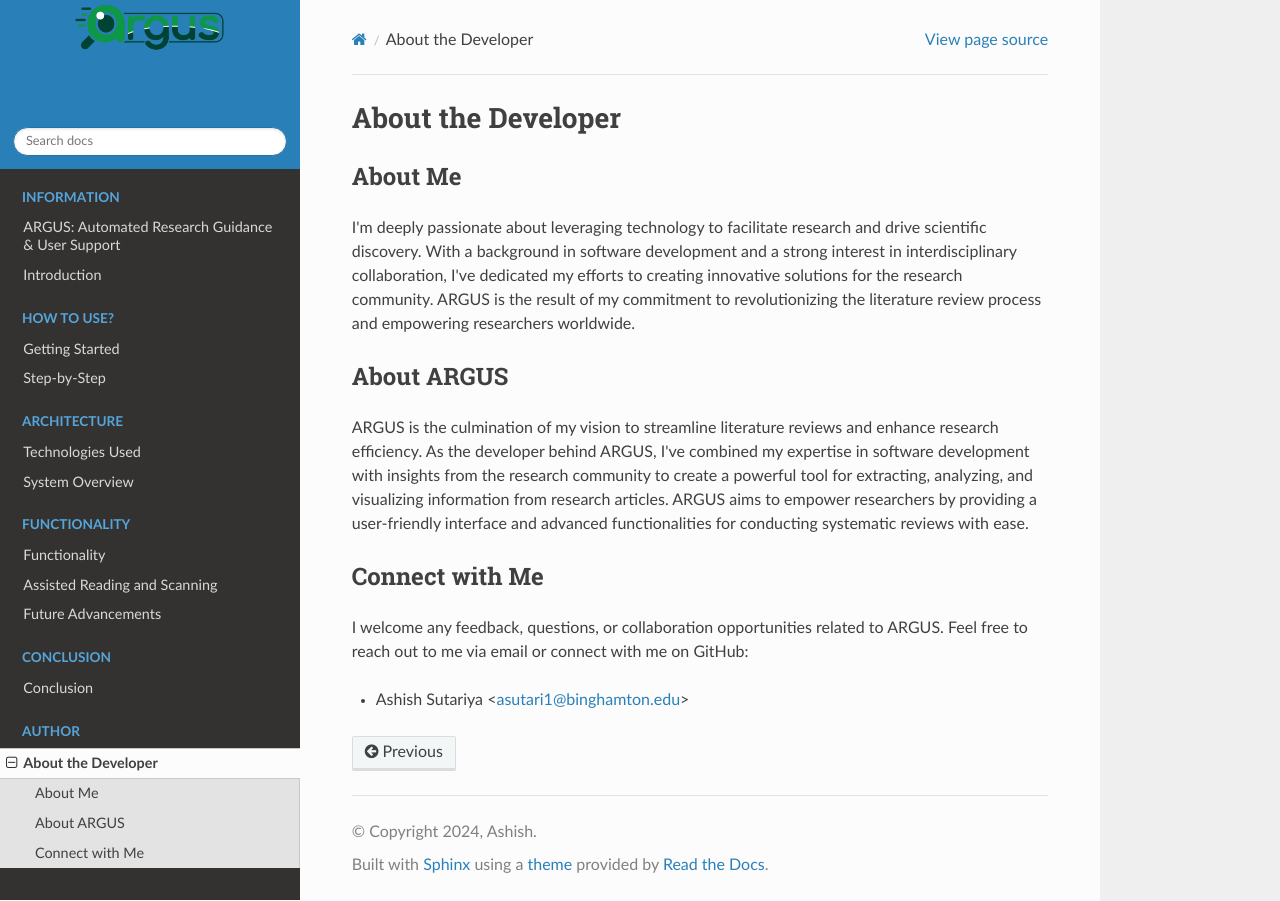
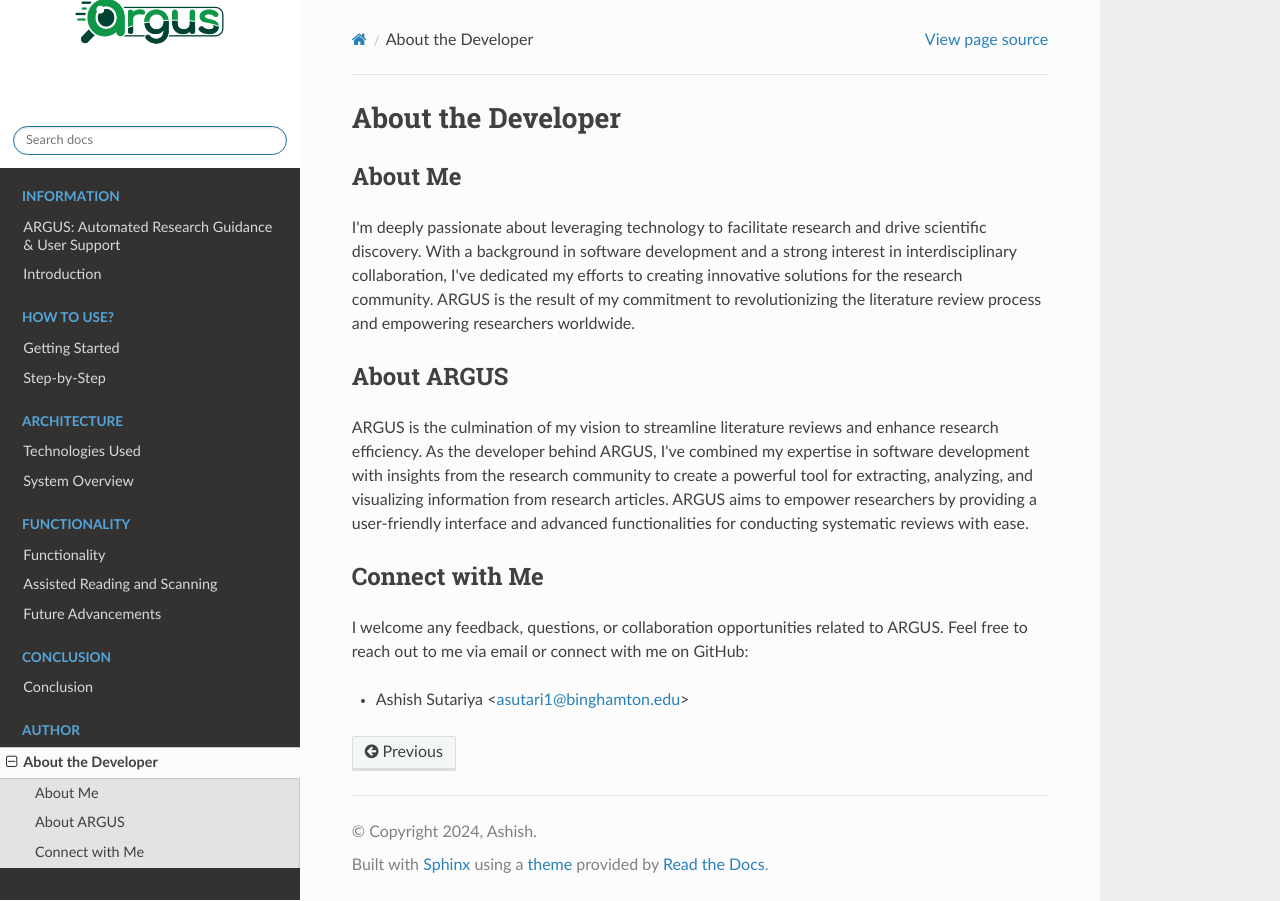
Before and after one commit to ashishsutariya/Documentation-Argus, a Sphinx documentation site: the page built from source/pages/Author.rst, in a window 1280 px wide. Built offline with Sphinx 7.4.7 and the Read the Docs theme 2.0.0, drawn with Linux system fonts in a browser that asks for light colours; a script that is not in the unit is left out.

Commit message:
logo update 4

```diff
--- a/source/conf.py
+++ b/source/conf.py
@@ -30,3 +30,20 @@
 html_theme = 'sphinx_rtd_theme'
 html_logo = 'images/arguslogo.png'
 html_static_path = ['_static']
+
+html_theme_options = {
+    # 'analytics_id': 'G-XXXXXXXXXX',  #  Provided by Google in your dashboard
+    # 'analytics_anonymize_ip': False,
+    'logo_only': True,
+    # 'display_version': True,
+    # 'prev_next_buttons_location': 'bottom',
+    # 'style_external_links': False,
+    # 'vcs_pageview_mode': '',
+    'style_nav_header_background': 'white',
+    # Toc options
+    # 'collapse_navigation': True,
+    # 'sticky_navigation': True,
+    # 'navigation_depth': 4,
+    # 'includehidden': True,
+    # 'titles_only': False
+}
```
